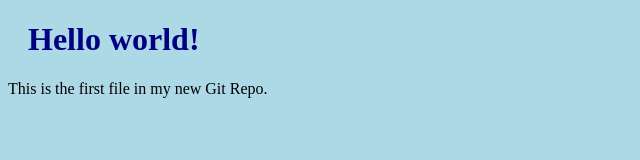
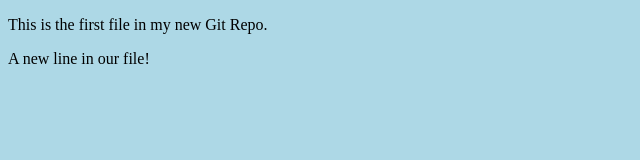
Before and after one commit to Sathishkumar111/hello-world1, a plain HTML site: page index.html in a window 1280 px wide. Shown: the whole page, without its empty margins (0-640 px from the left). Drawn offline with Linux system fonts and the light colour scheme.

Commit message:
There is a little update in Content

```diff
--- a/index.html
+++ b/index.html
@@ -6,8 +6,9 @@
 </head>
 <body>
 
-<h1>Hello world!</h1>
-<p>This is the first file in my new Git Repo.</p>
+    <p>This is the first file in my new Git Repo.</p>
+    <p>A new line in our file!</p>
+
 
 </body>
 </html>
```
